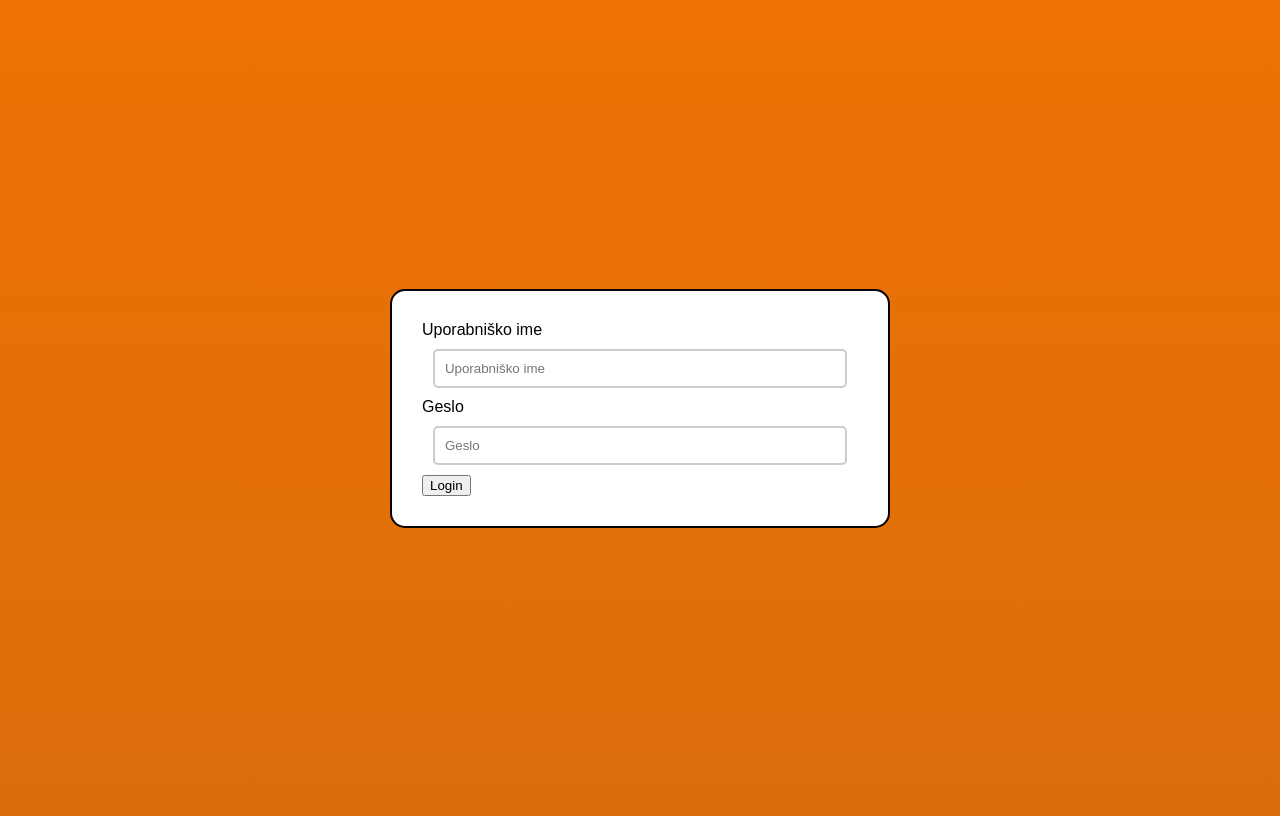
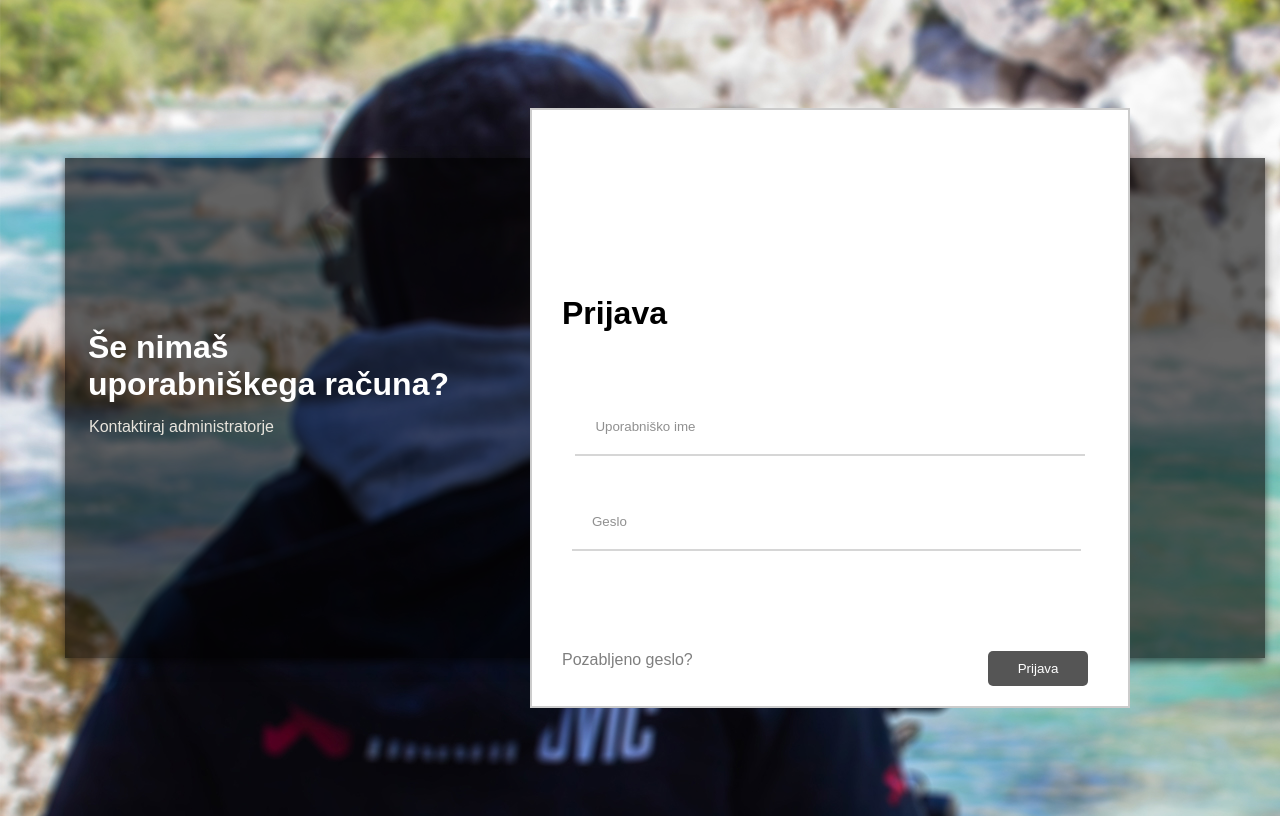
Before and after one commit to TitSober/InventoryTracker, a PHP site: page / in a window 1280 px wide. Run offline with PHP 8.4, Linux system fonts and the light colour scheme.

Commit message:
Add files via upload
avocado z mehike

```diff
--- a/multi_eq/css/basic_style.css
+++ b/multi_eq/css/basic_style.css
@@ -1,30 +1,211 @@
 body{
-
-    background: linear-gradient(#EE7203,rgb(220, 109, 12));
+    background-image: url(../img/bgimg.jpg);
+    /*background: linear-gradient(#EE7203,rgb(220, 109, 12));*/
     display: flex;
     justify-content: center;
     align-items: center;
     height: 100vh;
+    overflow: hidden;
 }
 *{
     font-family: sans-serif;
     box-sizing: border-box;
 }
 form{
-    width: 500px;
-    border: 2px solid rgb(0, 0, 0);
+    width: 600px;
+    height: 600px;
+    border: 2px solid rgba(0, 0, 0, 0.2);
     padding: 30px;
-    background:  #fff;
+    background: #fff;
+    z-index: 2;
+    position: relative;
+    left: 190px;
+    align-content: center;
+}
 
-    border-radius: 15px;
+.transform {
+  -webkit-transition: all 2s ease;
+  -moz-transition: all 2s ease;
+  -o-transition: all 2s ease;
+  -ms-transition: all 2s ease;
+  transition: all 2s ease;
+}
 
+.transform-active {
+  background-color: #45CEE0;
+  height: 200px;
+  width: 200px;
 }
+
 input{
     display: block;
     border: 2px solid #ccc;
     width: 95%;
-    padding: 10px;
+    padding: 20px;
     margin: 10px auto;
-    border-radius: 5px;
+    opacity: 0.8;
 
 }
+
+p.error{
+    background: rgb(225, 48, 77);
+    color: rgb(255, 255, 255);
+    padding: 10px;
+    width: 95%;
+    border-radius: 26px;
+    margin: 20px auto;
+    position: relative  ;
+    bottom: -110px;
+    text-align: center;
+  }
+
+p.success{
+    background: rgb(68, 230, 36);
+    color: rgb(255, 255, 255);
+    padding: 10px;
+    width: 95%;
+    border-radius: 5px;
+    margin: 20px auto;
+}
+
+#odzadje{
+    position: absolute;
+    width: 1200px;
+    height: 500px;
+    padding: 25px;
+    z-index: 1;
+}
+
+#odzadje_1{
+    background-color: black;
+    position: absolute;
+    bottom: 0px;
+    opacity: 0.6;
+    width: 1200px;
+    height: 500px;
+    border: 2px solid rgb(0, 0, 0);
+    z-index: 1;
+    box-shadow: 0 4px 8px 0 rgba(0, 0, 0, 0.9), 0 6px 20px 0 rgba(0, 0, 0, 0.19);
+
+}
+
+.login{
+    float: right;
+    background: #555;
+    padding: 10px 15px;
+    color: #fff;
+    border-radius: 5px;
+    margin-right: 10px;
+    border:none;
+    position: relative;
+    top: 90px;
+    width: 100px;
+    height: auto;
+}
+.login:hover {
+    background-color: rgb(255, 153, 20);
+    color:white;
+}
+
+.register{
+    float: right;
+    padding: 10px 15px;
+    color: rgb(232, 228, 220);
+    position: relative;
+    top: 225px;
+    right: 926px;
+    z-index: 4;
+}
+
+
+
+#login_text {
+    color: white;
+    position: absolute;
+    z-index: 3;
+    top: 30%;
+    left: 4%;
+}
+
+#username{
+    border-top: none;
+    border-left: none;
+    border-right: none;
+}
+
+#password{
+    border-top: none;
+    border-left: none;
+    border-right: none;
+    margin: 10px;
+}
+
+#forgotpass{
+    opacity: 0.3;
+    position: relative;
+    top: 90px;
+}
+
+a{
+    text-decoration: none;
+}
+
+
+
+/*popup error*/
+.popup {
+    position: relative;
+    display: inline-block;
+    cursor: pointer;
+    -webkit-user-select: none;
+    -moz-user-select: none;
+    -ms-user-select: none;
+    user-select: none;
+    top: 90px;
+    opacity: 0.5;
+}
+
+.popup .popuptext {
+  visibility: hidden;
+  width: 160px;
+  background-color: #555;
+  color: #fff;
+  text-align: center;
+  border-radius: 6px;
+  padding: 8px 0;
+  position: absolute;
+  z-index: 1;
+  bottom: 125%;
+  left: 50%;
+  margin-left: -80px;
+}
+
+.popup .popuptext::after {
+  content: "";
+  position: absolute;
+  top: 100%;
+  left: 50%;
+  margin-left: -5px;
+  border-width: 5px;
+  border-style: solid;
+  border-color: #555 transparent transparent transparent;
+
+}
+
+.popup .show {
+  visibility: visible;
+  -webkit-animation: fadeIn 1s;
+  animation: fadeIn 1s;
+
+}
+
+@-webkit-keyframes fadeIn {
+  from {opacity: 0;}
+  to {opacity: 1;}
+
+}
+
+@keyframes fadeIn {
+  from {opacity: 0;}
+  to {opacity:1 ;}
+}
--- a/multi_eq/css/home_style.css
+++ b/multi_eq/css/home_style.css
@@ -112,7 +112,7 @@ p{
     margin: 20px auto;
 }
 .category{
-  margin-top: 5px;
+    margin-top: 5px;
     margin-left: 2%;
     min-width: 95%;
 }
@@ -131,5 +131,4 @@ p{
   background: white;
   box-shadow: 4px 3px 8px 1px #969696;
   -webkit-box-shadow: 4px 3px 8px 1px #969696;
-
 }
--- a/multi_eq/dodaj-opremo.php
+++ b/multi_eq/dodaj-opremo.php
@@ -8,12 +8,12 @@ if(isset($_SESSION['id'])){
 <!DOCTYPE html>
 <html lang="en">
 <head>
+<link href="css/add_oprema.css" rel="stylesheet" type="text/css">
 <script src="https://ajax.googleapis.com/ajax/libs/jquery/3.4.1/jquery.min.js"></script>
     <script src="https://cdnjs.cloudflare.com/ajax/libs/selectize.js/0.12.6/js/standalone/selectize.min.js" integrity="sha256-+C0A5Ilqmu4QcSPxrlGpaZxJ04VjsRjKu+G82kl5UJk=" crossorigin="anonymous"></script>
     <link rel="stylesheet" href="https://cdnjs.cloudflare.com/ajax/libs/selectize.js/0.12.6/css/selectize.bootstrap3.min.css" integrity="sha256-ze/OEYGcFbPRmvCnrSeKbRTtjG4vGLHXgOqsyLFTRjg=" crossorigin="anonymous" />
     <meta charset="UTF-8">
     <meta name="viewport" content="width=device-width, initial-scale=1.0">
-    <link href="css/basic_style.css" rel="stylesheet" type="text/css" >
     <link href="multimedija_logo.png" rel="icon" type="image/png">
     <title>Dodaj opremo</title>
 </head>
--- a/multi_eq/index.php
+++ b/multi_eq/index.php
@@ -8,16 +8,54 @@
 </head>
 <body>
 <form action="backend/login.php" method="POST">
-    <label for="">Uporabniško ime</label>
-    <input type="text" name="uname" placeholder="Uporabniško ime">
-    <label for="">Geslo</label>
-    <input type="password" name="pass" placeholder="Geslo">
-    <button type="submit">Login</button>
+    <br>
+    <br>
+    <br>
+    <h1>Prijava</h1>
+    <br>
+    <br>
+    <!--<label for="">Uporabniško ime</label>-->
+    <input id="username" type="text" name="uname" placeholder="Uporabniško ime" required>
+    <br>
+    <!--<label for="">Geslo</label>-->
+    <input id="password" type="password" name="pass" placeholder="Geslo" required>
+    <button class="login" type="submit">Prijava</button>
+
+    <div class="popup" onclick="myFunction()">Pozabljeno geslo?
+        <span class="popuptext" id="myPopup">Kontaktiraj administratorje</span>
+    </div>
+        <?php
+        if(isset($_GET['error'])){
+            ?>
+          <p class="error"><?php echo $_GET['error']?></p>
+        <?php
+    }?>
+</form>
+
+<div id = "odzadje">
+    <p1 class="register">Kontaktiraj administratorje</p1>
+    <div id = "login_text">
+        <h1 style>Še nimaš<br>uporabniškega računa?</h1>
+    </div>
+    <div id = "odzadje_1">
+    </div>
+</div>
+
+<!--animation za popup pri pozabljenem geslu-->
+<script>
+function myFunction() {
+  var popup = document.getElementById("myPopup");
+  popup.classList.toggle("show");
+}
+
+//animation za 2 popup
+function myFunction2() {
+  var popup2 = document.getElementById("myPopup2");
+  popup.classList.toggle("show");
+}
 
 
-
-
-</form>
+</script>
 
 </body>
 </html>
```
Also changed, not shown: multi_eq/backend/login.php (+4 -4 lines), multi_eq/css/add_oprema.css (added, +73 -0 lines), multi_eq/img/DJI_0149.jpg (added), multi_eq/img/DSC09496-2-2.jpg (added), multi_eq/img/IMG_20210106_133422 (1).jpg (added), multi_eq/img/bgimg.jpg (added).
